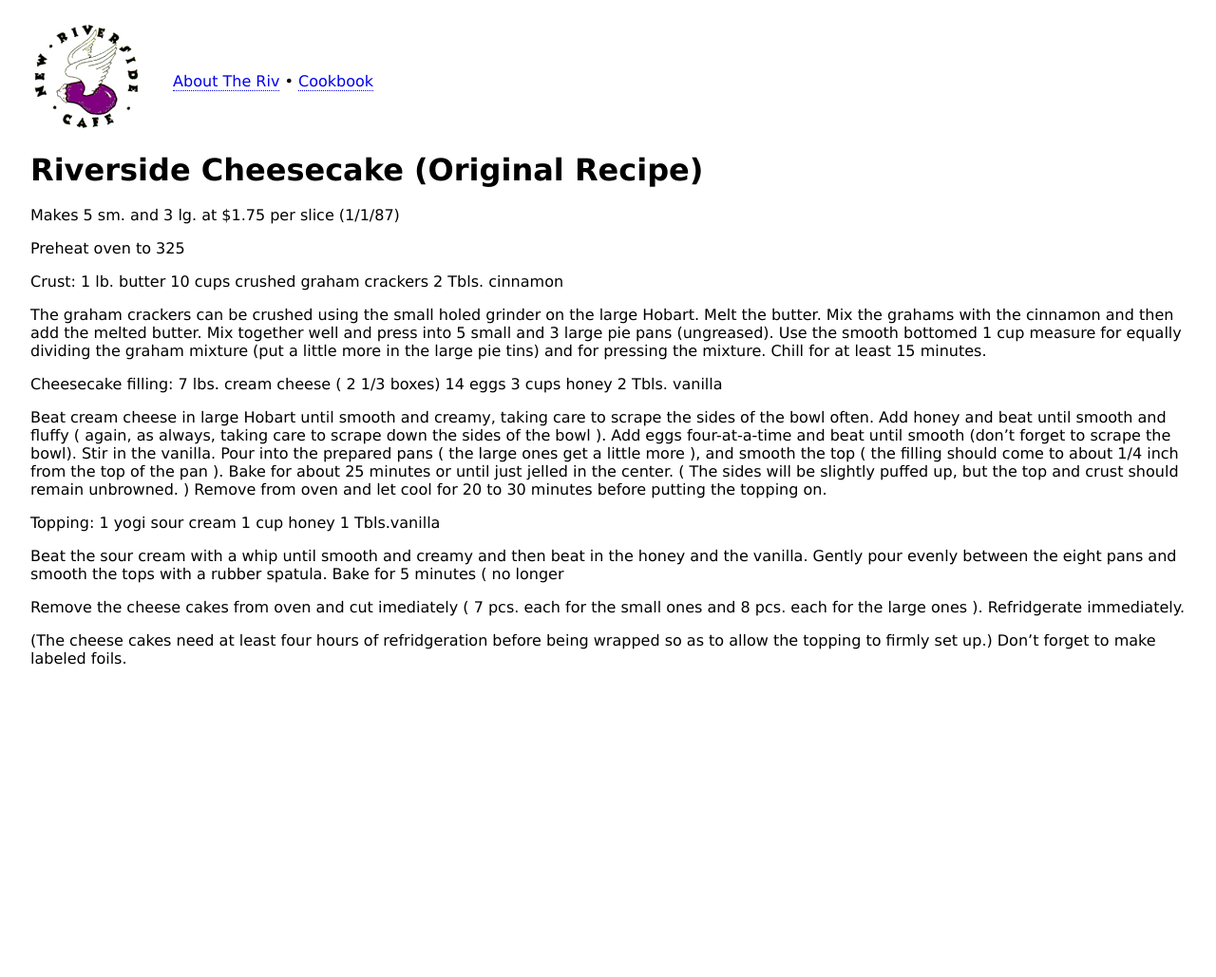
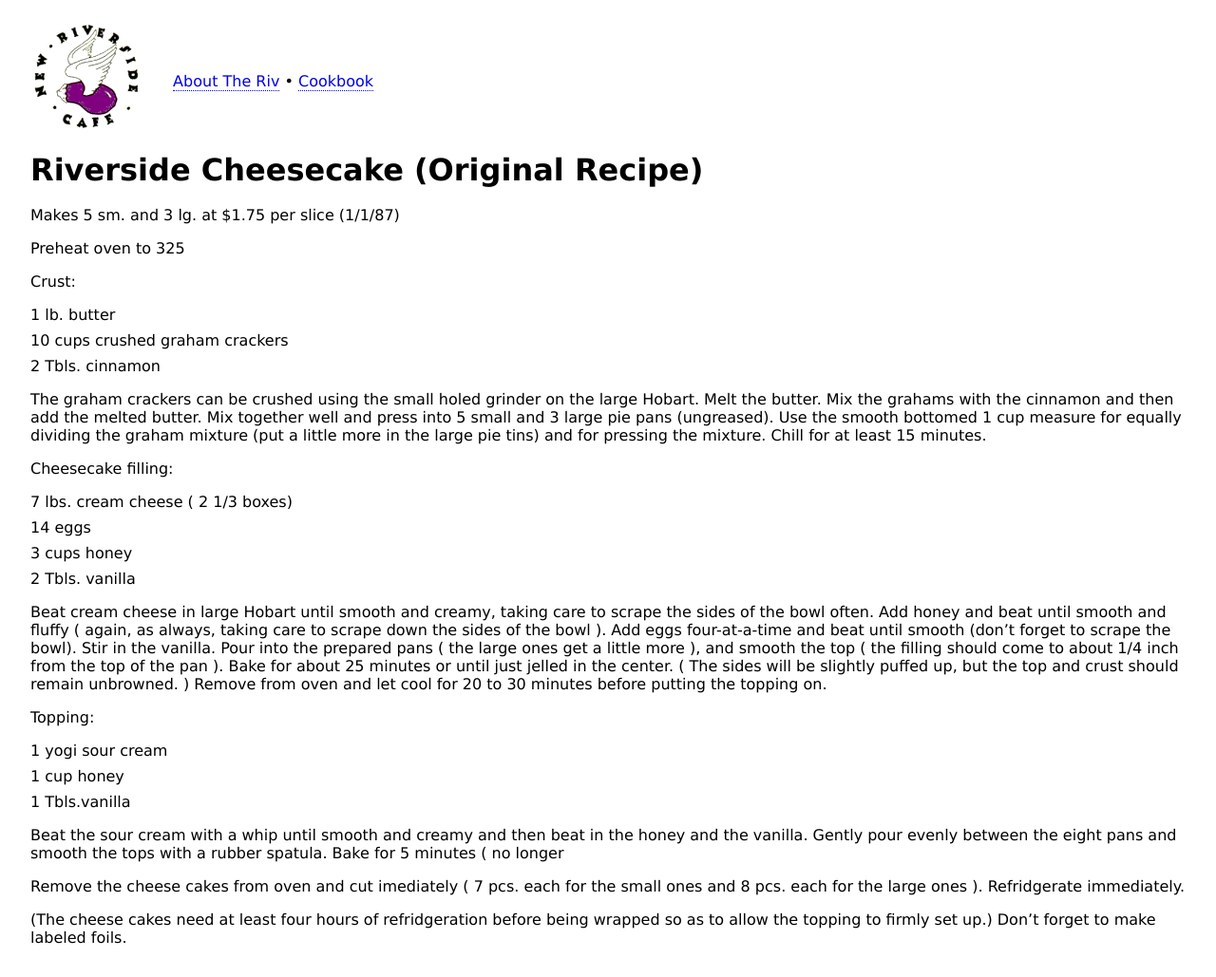
Before and after one commit to mlibby/newriversidecafe.com, a Jekyll site: the page docs/cookbook/desserts/cheesecake_orig/index.html, which Jekyll copies as it is, in a window 1280 px wide. Shown: the whole page at 95% size. Built offline with Jekyll 4.4.1, drawn with Linux system fonts in a browser that asks for light colours; before the commit the page ends 900 px from its top, so only the background shows below that.

Commit message:
formatting on cheesecake original

```diff
--- a/docs/cookbook/desserts/cheesecake_orig/index.html
+++ b/docs/cookbook/desserts/cheesecake_orig/index.html
@@ -51,26 +51,31 @@
 
 <p>Preheat oven to 325</p>
 
-<p>Crust:
-	1 lb. butter
-	10 cups crushed graham crackers
-	2 Tbls. cinnamon</p>
+<p>Crust:</p>
+<ul>
+  <li>1 lb. butter</li>
+  <li>10 cups crushed graham crackers</li>
+  <li>2 Tbls. cinnamon</li>
+</ul>
 
 <p>The graham crackers can be crushed using the small holed grinder on the large Hobart. Melt the butter. Mix the grahams with the cinnamon and then add the melted butter. Mix together well and press into 5 small and 3 large pie pans (ungreased). Use the smooth bottomed 1 cup measure for equally dividing the graham mixture (put a little more in the large pie tins) and for pressing the mixture. Chill for at least 15 minutes.</p>
 
-<p>Cheesecake filling:
-	7 lbs. cream cheese ( 2 1/3 boxes)
-	14 eggs
-	3 cups honey
-	2 Tbls. vanilla</p>
+<p>Cheesecake filling:</p>
+<ul>
+  <li>7 lbs. cream cheese ( 2 1/3 boxes)</li>
+  <li>14 eggs</li>
+  <li>3 cups honey</li>
+  <li>2 Tbls. vanilla</li>
+</ul>
 
-<p>Beat cream cheese in large Hobart until smooth and creamy, taking care to scrape the sides of the bowl often. Add honey and beat until smooth and fluffy ( again, as always, taking care to scrape down the sides of the bowl ). Add eggs four-at-a-time and beat until smooth (don’t forget to scrape the bowl). Stir in the vanilla. Pour into the prepared pans ( the large ones get a little more ), and smooth the top ( the filling should come to
-about 1/4 inch from the top of the pan ). Bake for about 25 minutes or until just jelled in the center. ( The sides will be slightly puffed up, but the top and crust should remain unbrowned. ) Remove from oven and let cool for 20 to 30 minutes before putting the topping on.</p>
+<p>Beat cream cheese in large Hobart until smooth and creamy, taking care to scrape the sides of the bowl often. Add honey and beat until smooth and fluffy ( again, as always, taking care to scrape down the sides of the bowl ). Add eggs four-at-a-time and beat until smooth (don’t forget to scrape the bowl). Stir in the vanilla. Pour into the prepared pans ( the large ones get a little more ), and smooth the top ( the filling should come to about 1/4 inch from the top of the pan ). Bake for about 25 minutes or until just jelled in the center. ( The sides will be slightly puffed up, but the top and crust should remain unbrowned. ) Remove from oven and let cool for 20 to 30 minutes before putting the topping on.</p>
 
-<p>Topping:
-	1 yogi sour cream
-	1 cup honey
-	1 Tbls.vanilla</p>
+<p>Topping:</p>
+<ul>
+  <li>1 yogi sour cream</li>
+  <li>1 cup honey</li>
+  <li>1 Tbls.vanilla</li>
+</ul>
 
 <p>Beat the sour cream with a whip until smooth and creamy and then beat in the honey and the vanilla. Gently pour evenly between the eight pans and smooth the tops with a rubber spatula. Bake for 5 minutes ( no longer</p>
 
--- a/docs/feed.xml
+++ b/docs/feed.xml
@@ -1,4 +1,4 @@
-<?xml version="1.0" encoding="utf-8"?><feed xmlns="http://www.w3.org/2005/Atom" ><generator uri="https://jekyllrb.com/" version="4.2.0">Jekyll</generator><link href="/feed.xml" rel="self" type="application/atom+xml" /><link href="/" rel="alternate" type="text/html" /><updated>2021-03-23T11:50:34-05:00</updated><id>/feed.xml</id><title type="html">New Riverside Cafe</title><subtitle>Site to archive information about the New Riverside Cafe,  especially recipes and the cookbook.</subtitle><entry><title type="html">Welcome to Jekyll!</title><link href="/jekyll/update/2021/03/22/welcome-to-jekyll.html" rel="alternate" type="text/html" title="Welcome to Jekyll!" /><published>2021-03-22T15:14:21-05:00</published><updated>2021-03-22T15:14:21-05:00</updated><id>/jekyll/update/2021/03/22/welcome-to-jekyll</id><content type="html" xml:base="/jekyll/update/2021/03/22/welcome-to-jekyll.html">&lt;p&gt;You’ll find this post in your &lt;code class=&quot;language-plaintext highlighter-rouge&quot;&gt;_posts&lt;/code&gt; directory. Go ahead and edit it and re-build the site to see your changes. You can rebuild the site in many different ways, but the most common way is to run &lt;code class=&quot;language-plaintext highlighter-rouge&quot;&gt;jekyll serve&lt;/code&gt;, which launches a web server and auto-regenerates your site when a file is updated.&lt;/p&gt;
+<?xml version="1.0" encoding="utf-8"?><feed xmlns="http://www.w3.org/2005/Atom" ><generator uri="https://jekyllrb.com/" version="4.2.0">Jekyll</generator><link href="/feed.xml" rel="self" type="application/atom+xml" /><link href="/" rel="alternate" type="text/html" /><updated>2021-03-23T11:52:10-05:00</updated><id>/feed.xml</id><title type="html">New Riverside Cafe</title><subtitle>Site to archive information about the New Riverside Cafe,  especially recipes and the cookbook.</subtitle><entry><title type="html">Welcome to Jekyll!</title><link href="/jekyll/update/2021/03/22/welcome-to-jekyll.html" rel="alternate" type="text/html" title="Welcome to Jekyll!" /><published>2021-03-22T15:14:21-05:00</published><updated>2021-03-22T15:14:21-05:00</updated><id>/jekyll/update/2021/03/22/welcome-to-jekyll</id><content type="html" xml:base="/jekyll/update/2021/03/22/welcome-to-jekyll.html">&lt;p&gt;You’ll find this post in your &lt;code class=&quot;language-plaintext highlighter-rouge&quot;&gt;_posts&lt;/code&gt; directory. Go ahead and edit it and re-build the site to see your changes. You can rebuild the site in many different ways, but the most common way is to run &lt;code class=&quot;language-plaintext highlighter-rouge&quot;&gt;jekyll serve&lt;/code&gt;, which launches a web server and auto-regenerates your site when a file is updated.&lt;/p&gt;
 
 &lt;p&gt;Jekyll requires blog post files to be named according to the following format:&lt;/p&gt;
 
```
Also changed, not shown: cookbook/desserts/cheesecake_orig.markdown (+11 -12 lines).
